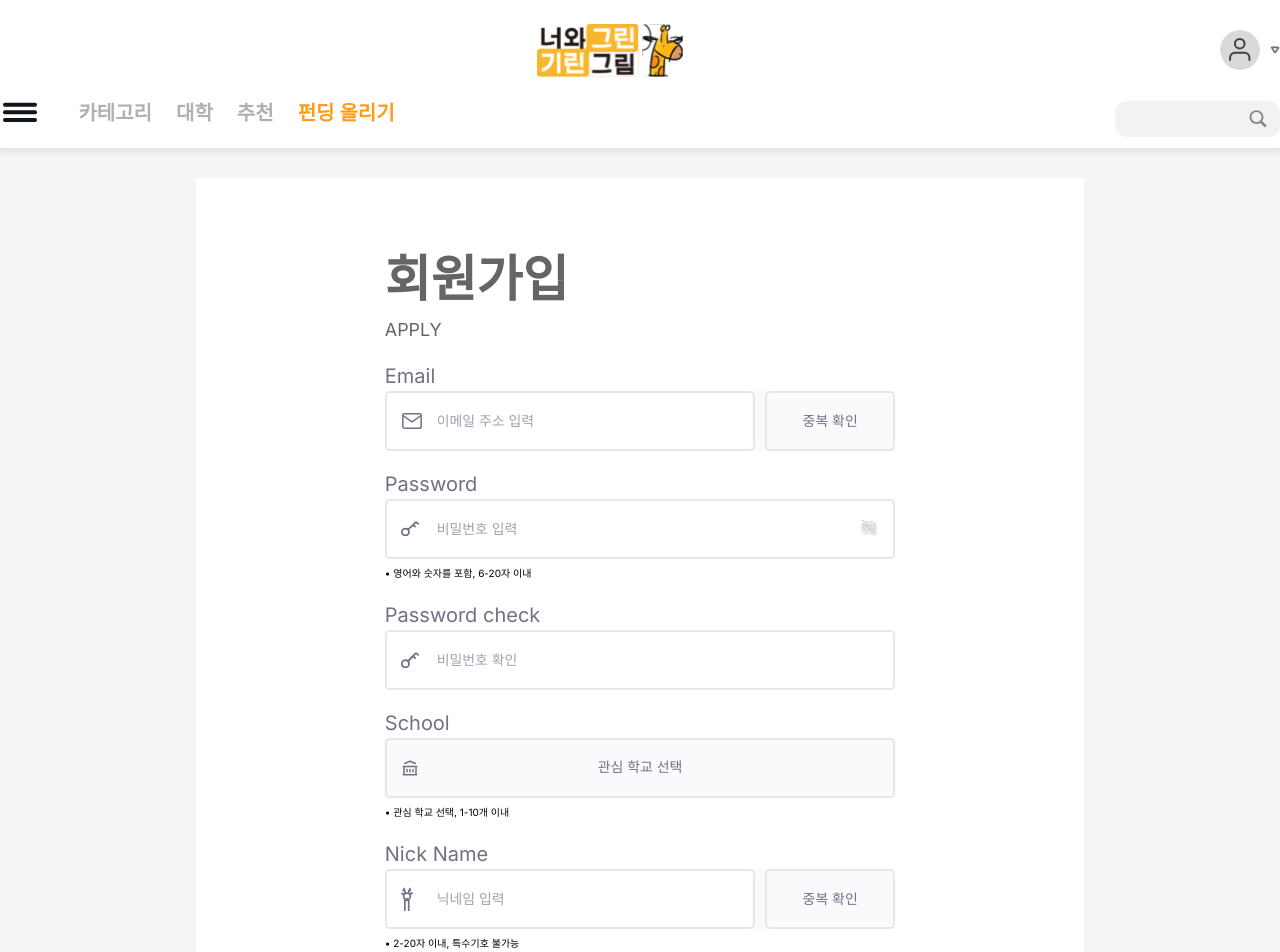
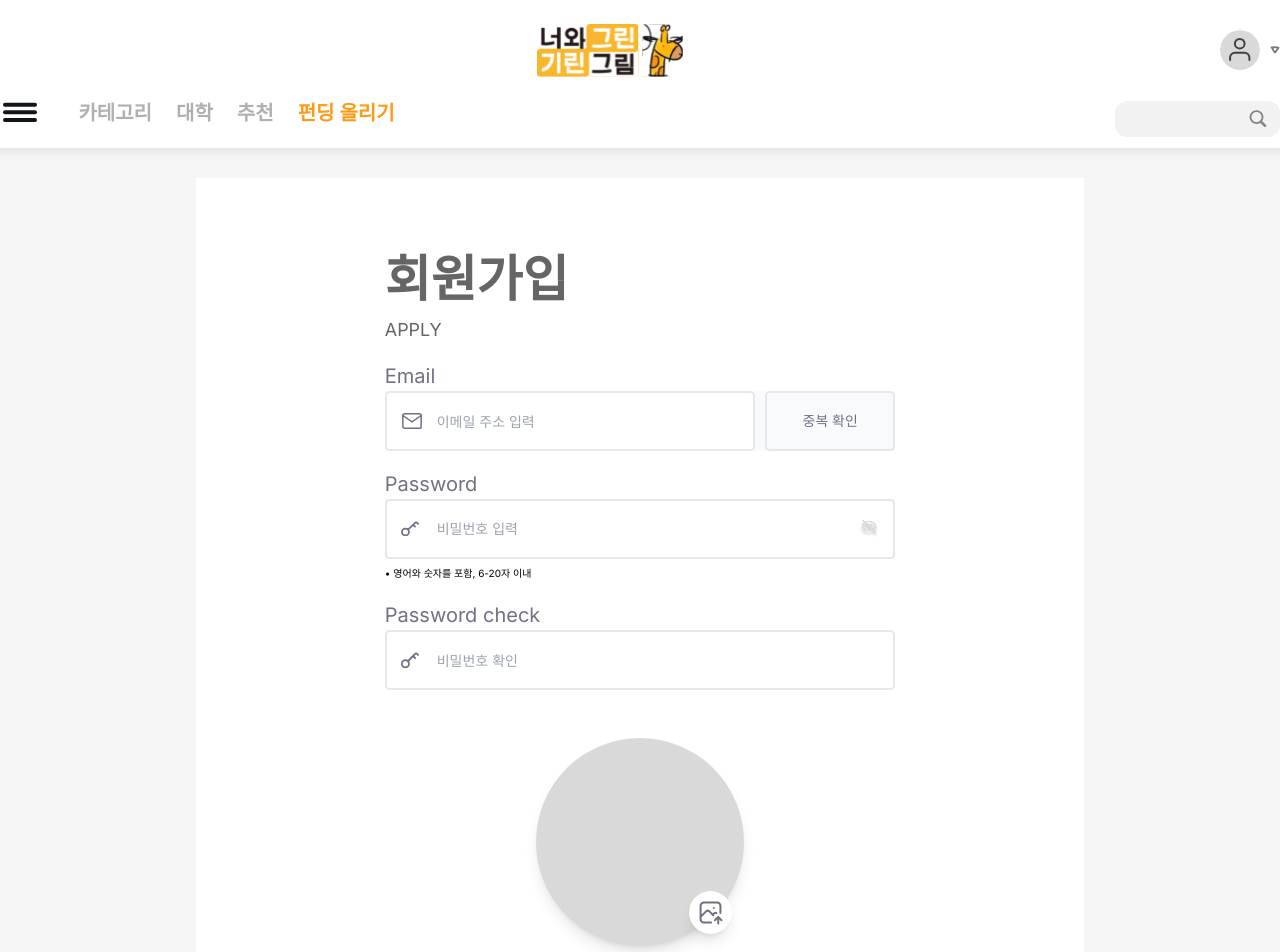
Before and after one commit to JNU-econovation/girin-grim, a Next.js app in the folder FE/: page /join in a window 1280 px wide. Shown: the top 952 px of the page. Built offline with nearby package versions, Linux system fonts and the light colour scheme; no server answers.

Commit message:
feat: 회원가입 유저 이미지 모달창 추가
모달창 추가

#90

```diff
--- a/FE/src/components/common/icon.ts
+++ b/FE/src/components/common/icon.ts
@@ -30,3 +30,4 @@ export { default as Credit } from "./icons/Credit";
 export { default as BankTransfer } from "./icons/BankTransfer";
 export { default as DevBtn } from "./icons/DevBtn";
 export { default as Bubble } from "./icons/Bubble";
+export { default as File } from "./icons/File";
--- /dev/null
+++ b/FE/src/components/common/icons/File.tsx
@@ -0,0 +1,24 @@
+import Image from "next/image";
+
+export default function File({ colored }: Readonly<{ colored?: boolean }>) {
+  return (
+    <>
+      {colored ? (
+        <Image
+          src={"/assets/ColoredFile.svg"}
+          alt="file input"
+          width={27}
+          height={27}
+        />
+      ) : (
+        <Image
+          src={"/assets/File.svg"}
+          alt="file input"
+          width={27}
+          height={27}
+          className="text-main"
+        />
+      )}
+    </>
+  );
+}
--- a/FE/src/components/pages/join/JoinForm.tsx
+++ b/FE/src/components/pages/join/JoinForm.tsx
@@ -8,6 +8,7 @@ import { join } from "@/apis/member";
 import { useRouter } from "next/navigation";
 import AgreementCheckbox from "../../common/AgreementCheckbox";
 import Link from "next/link";
+import UploadImage from "./UploadImage";
 
 export default function JoinForm() {
   const data = useRecoilValue(joinState);
@@ -46,6 +47,7 @@ export default function JoinForm() {
       }}
     >
       {formComponent.map((item) => {
+        if (item.id === "image") return <UploadImage key={item.id} />;
         return (
           <JoinInput
             id={item.id}
--- a/FE/src/components/pages/join/JoinInput.tsx
+++ b/FE/src/components/pages/join/JoinInput.tsx
@@ -30,12 +30,9 @@ export default function JoinInput({
   const [value, setValue] = useRecoilState(joinState);
 
   const handleChagne = (e: React.ChangeEvent<HTMLInputElement>) => {
-    if (id === "email") {
-      setValue({ ...value, emailCheck: false });
-    }
-    if (id === "name") {
-      setValue({ ...value, nameCheck: false });
-    }
+    if (id === "email") setValue({ ...value, emailCheck: false });
+    if (id === "name") setValue({ ...value, nameCheck: false });
+
     setValue({ ...value, [id]: e.target.value });
   };
   return (
@@ -51,10 +48,10 @@ export default function JoinInput({
           id={id}
           type={type}
           placeholder={placeholder}
-          className={`w-full p-4 h-[3.75rem] rounded-[0.3rem] outline-none border-2 font-nanum text-input_title text-[0.87rem] ${
+          className={`w-full p-4 h-[3.75rem] rounded-[0.3rem] outline-none border-2 font-nanum text-input_title text-sm ${
             type == "button" ? "" : "pl-[3.12rem]"
           }`}
-          value={type == "button" ? "관심 학교 선택" : value[id]}
+          value={type == "button" ? "관심 학교 선택" : (value[id] as string)}
           onChange={handleChagne}
         />
         {exist && <div>{component}</div>}
--- /dev/null
+++ b/FE/src/components/pages/join/UploadImage.tsx
@@ -0,0 +1,22 @@
+"use client";
+import { File } from "@/components/common/icon";
+import { useState } from "react";
+import Creator from "./modal/Creator";
+
+export default function UploadImage() {
+  const [modalOn, setModalOn] = useState(false);
+  return (
+    <div className="w-52 h-52 bg-colord9d rounded-full mx-auto relative shadow-lg my-12">
+      <button
+        className="px-2 py-2 bg-white shadow-lg rounded-full absolute bottom-3 right-3"
+        onClick={(e) => {
+          e.preventDefault();
+          setModalOn(true);
+        }}
+      >
+        <File />
+      </button>
+      {modalOn && <Creator close={() => setModalOn(false)} />}
+    </div>
+  );
+}
--- /dev/null
+++ b/FE/src/components/pages/join/modal/Creator.tsx
@@ -0,0 +1,6 @@
+import { createPortal } from "react-dom";
+import Modal from "./Modal";
+
+export default function Creator({ close }: Readonly<{ close: () => void }>) {
+  return <>{createPortal(<Modal close={close} />, document.body)}</>;
+}
--- /dev/null
+++ b/FE/src/components/pages/join/modal/Modal.tsx
@@ -0,0 +1,13 @@
+import Upload from "./Upload";
+
+export default function Modal({ close }: Readonly<{ close: () => void }>) {
+  return (
+    <section className="relative">
+      <button
+        className="w-full h-full fixed bg-black opacity-30 top-0 left-0"
+        onClick={close}
+      />
+      <Upload />
+    </section>
+  );
+}
--- /dev/null
+++ b/FE/src/components/pages/join/modal/Upload.tsx
@@ -0,0 +1,33 @@
+import { Delete, File } from "@/components/common/icon";
+
+export default function Upload() {
+  const type = ["png", "jpg", "jpeg", "gif"];
+  return (
+    <section className="w-[28rem] h-72 bg-white fixed flex flex-col top-1/2 left-1/2 -translate-x-1/2 -translate-y-1/2 p-4 border-2 rounded-lg">
+      <div className="flex justify-between ">
+        <h1 className="text-lg font-bold">Upload Image</h1>
+        <Delete />
+      </div>
+      <label
+        htmlFor="file-upload"
+        className="relative cursor-pointer font-semibold grow bg-colorede flex justify-center items-center flex-col rounded-lg mt-3"
+      >
+        <File colored />
+        <span className="mt-2">Upload a file</span>
+        <input
+          id="file-upload"
+          name="file-upload"
+          type="file"
+          className="sr-only"
+        />
+      </label>
+      <ul className="flex gap-2 mt-4">
+        {type.map((item) => (
+          <li key={item} className="px-4 py-1 bg-colorede rounded-lg">
+            {item}
+          </li>
+        ))}
+      </ul>
+    </section>
+  );
+}
--- a/FE/src/constants/formComponent.tsx
+++ b/FE/src/constants/formComponent.tsx
@@ -43,6 +43,19 @@ export const formComponent = [
     notice: "",
   },
   {
+    id: "image",
+    title: "",
+    placeholder: "",
+    pattern: "",
+    icon: <Password />,
+    button: {
+      exist: true,
+      component: <input type="file" />,
+    },
+    type: "password",
+    notice: "",
+  },
+  {
     id: "school",
     title: "School",
     placeholder: "관심 학교 선택",
```
Also changed, not shown: FE/public/assets/ColoredFile.svg (added), FE/public/assets/File.svg (added).
